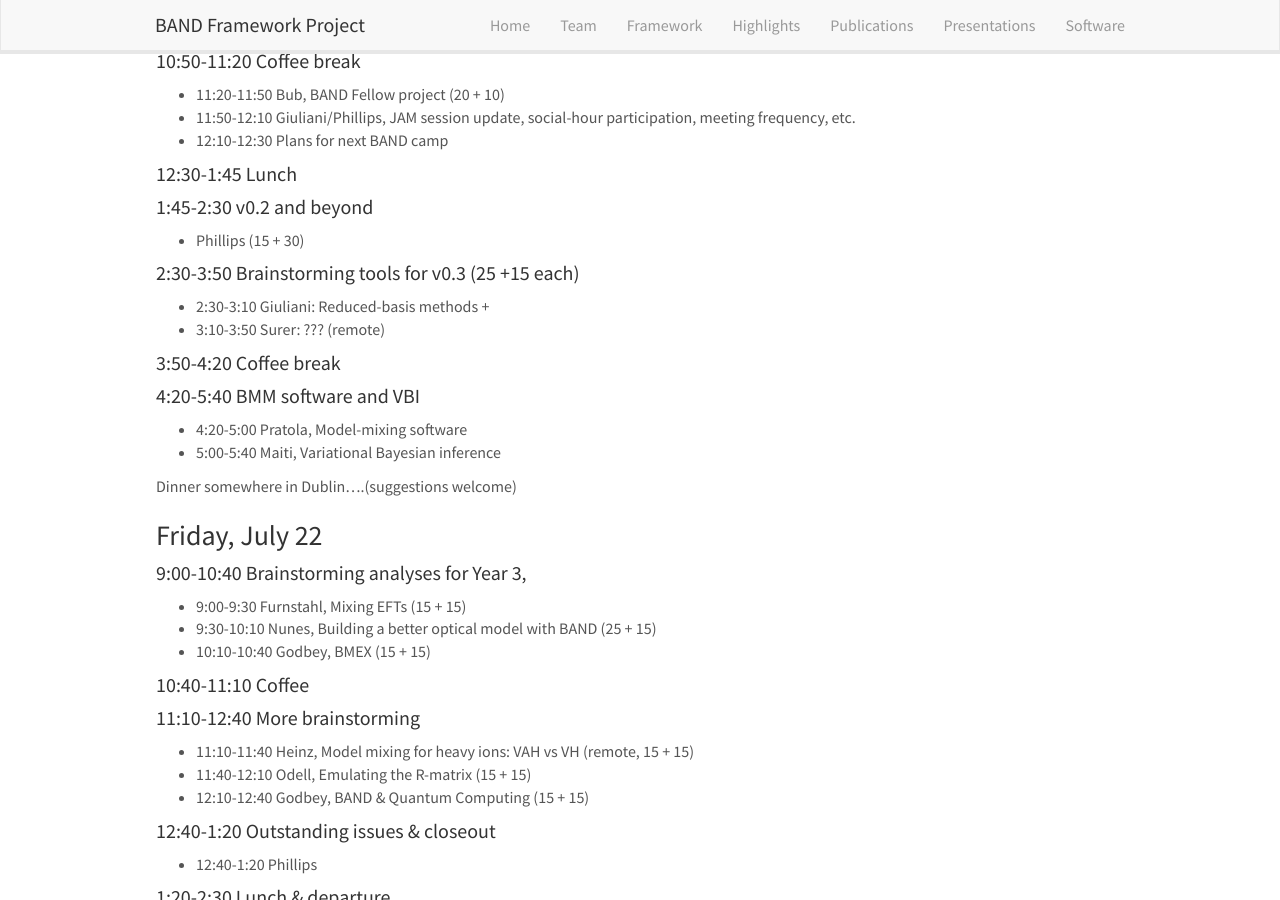
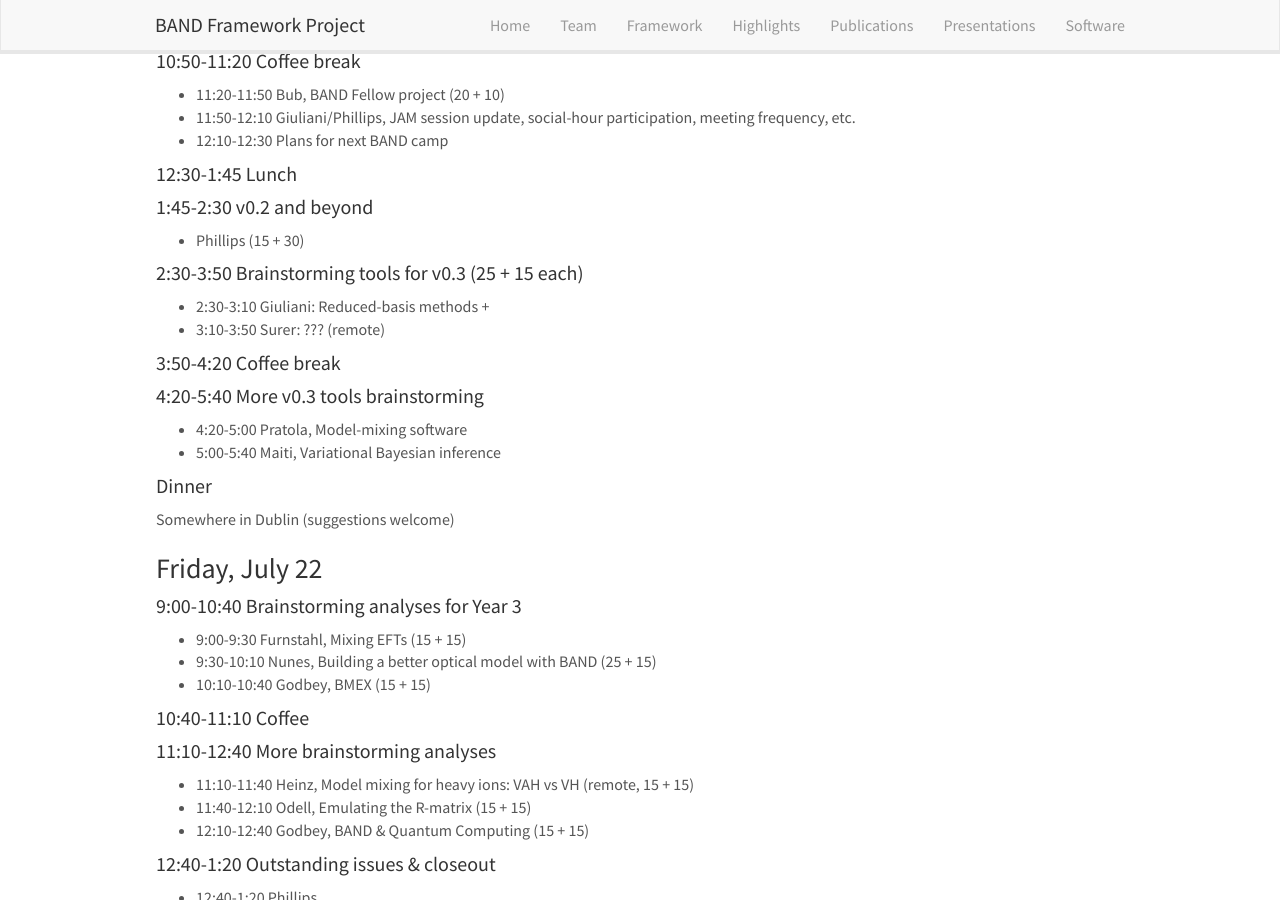
Before and after one commit to bandframework/bandframework.github.io, a Jekyll site: the page built from _pages/retreat.md, in a window 1280 px wide and 900 px high, scrolled down 676 px. Built offline with Jekyll 4.4.1, drawn with Linux system fonts in a browser that asks for light colours; nearby versions of some CDN libraries.

Commit message:
Further small tweaks

```diff
--- a/_pages/retreat.md
+++ b/_pages/retreat.md
@@ -60,21 +60,22 @@ All times are EDT.
 #### 1:45-2:30 v0.2 and beyond
 * Phillips (15 + 30)
 
-#### 2:30-3:50 Brainstorming tools for v0.3 (25 +15 each)
+#### 2:30-3:50 Brainstorming tools for v0.3 (25 + 15 each)
 * 2:30-3:10 Giuliani: Reduced-basis methods +
 * 3:10-3:50 Surer: ??? (remote)
 
 #### 3:50-4:20 Coffee break
 
-#### 4:20-5:40 BMM software and VBI
+#### 4:20-5:40 More v0.3 tools brainstorming
 * 4:20-5:00 Pratola, Model-mixing software
 * 5:00-5:40 Maiti, Variational Bayesian inference
 
-Dinner somewhere in Dublin….(suggestions welcome)
+#### Dinner
+Somewhere in Dublin (suggestions welcome)
 
 ### Friday, July 22
 
-#### 9:00-10:40 Brainstorming analyses for Year 3,
+#### 9:00-10:40 Brainstorming analyses for Year 3
 * 9:00-9:30 Furnstahl, Mixing EFTs (15 + 15)
 * 9:30-10:10 Nunes, Building a better optical model with BAND (25 + 15)
 * 10:10-10:40 Godbey, BMEX (15 + 15)
@@ -82,7 +83,7 @@ Dinner somewhere in Dublin….(suggestions welcome)
 #### 10:40-11:10 Coffee
 
 
-#### 11:10-12:40 More brainstorming
+#### 11:10-12:40 More brainstorming analyses
 * 11:10-11:40 Heinz, Model mixing for heavy ions: VAH vs VH (remote, 15 + 15)
 * 11:40-12:10 Odell, Emulating the R-matrix (15 + 15)
 * 12:10-12:40 Godbey, BAND & Quantum Computing (15 + 15)
```
